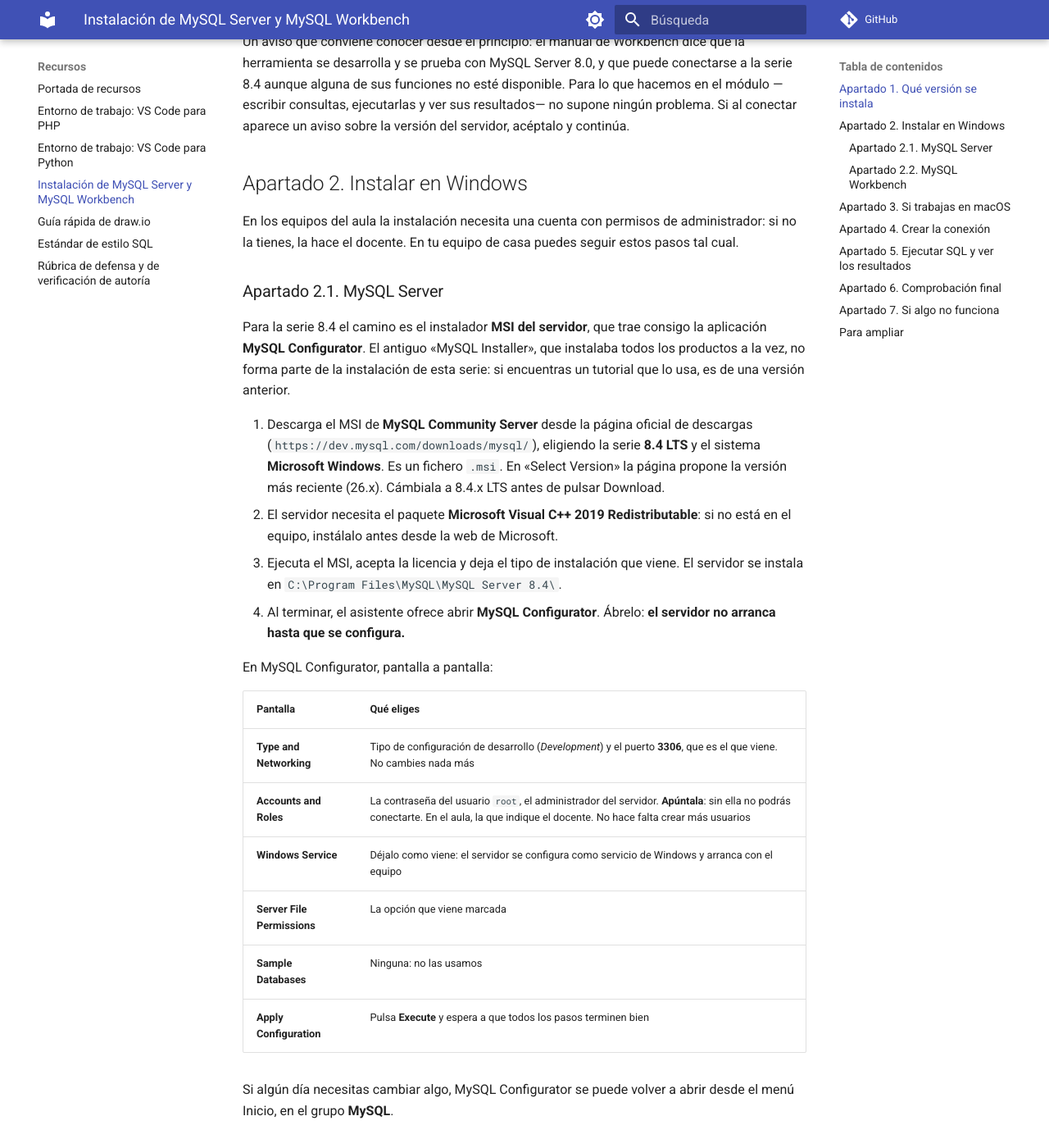
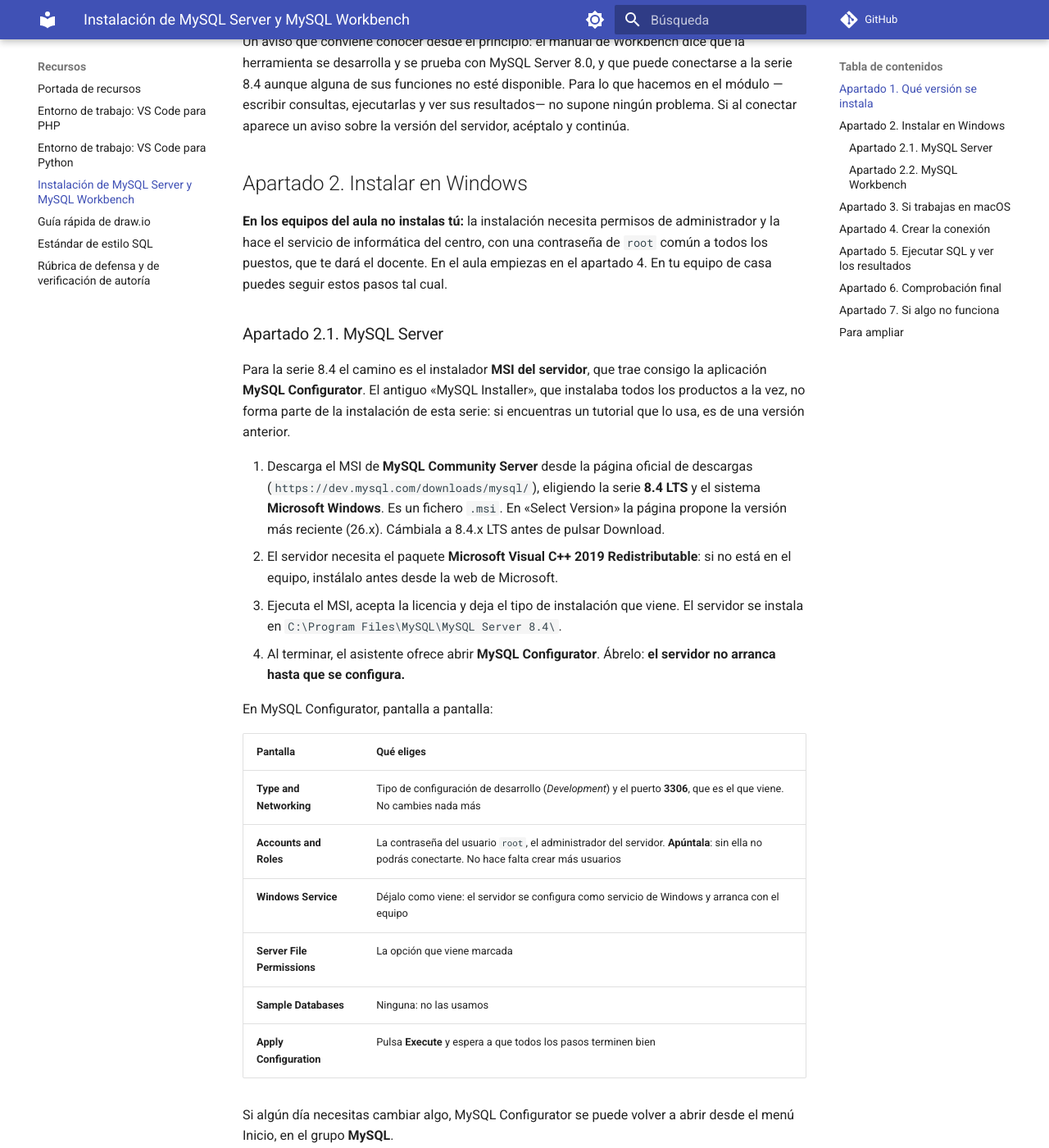
Before and after one commit to codigoRonin/apuntes-daw, an MkDocs documentation site: the page built from docs/recursos/instalacion-mysql-workbench.md, in a window 1280 px wide and 1400 px high, scrolled down 709 px. Shown: the whole window at 82% size. Built offline with MkDocs 1.6.1 and Material for MkDocs 9.7.7, drawn with Linux system fonts in a browser that asks for light colours; comment, search, counter and statistics services are not loaded; some of the changed text lies outside the part shown.

Commit message:
Guía de MySQL: en el aula instala el centro y la contraseña de root es común

```diff
--- a/docs/recursos/instalacion-mysql-workbench.md
+++ b/docs/recursos/instalacion-mysql-workbench.md
@@ -18,7 +18,7 @@ Un aviso que conviene conocer desde el principio: el manual de Workbench dice qu
 
 ## Apartado 2. Instalar en Windows
 
-En los equipos del aula la instalación necesita una cuenta con permisos de administrador: si no la tienes, la hace el docente. En tu equipo de casa puedes seguir estos pasos tal cual.
+**En los equipos del aula no instalas tú:** la instalación necesita permisos de administrador y la hace el servicio de informática del centro, con una contraseña de `root` común a todos los puestos, que te dará el docente. En el aula empiezas en el apartado 4. En tu equipo de casa puedes seguir estos pasos tal cual.
 
 ### Apartado 2.1. MySQL Server
 
@@ -34,7 +34,7 @@ En MySQL Configurator, pantalla a pantalla:
 | Pantalla | Qué eliges |
 |---|---|
 | **Type and Networking** | Tipo de configuración de desarrollo (*Development*) y el puerto **3306**, que es el que viene. No cambies nada más |
-| **Accounts and Roles** | La contraseña del usuario `root`, el administrador del servidor. **Apúntala**: sin ella no podrás conectarte. En el aula, la que indique el docente. No hace falta crear más usuarios |
+| **Accounts and Roles** | La contraseña del usuario `root`, el administrador del servidor. **Apúntala**: sin ella no podrás conectarte. No hace falta crear más usuarios |
 | **Windows Service** | Déjalo como viene: el servidor se configura como servicio de Windows y arranca con el equipo |
 | **Server File Permissions** | La opción que viene marcada |
 | **Sample Databases** | Ninguna: no las usamos |
@@ -61,7 +61,7 @@ Workbench no sabe todavía dónde está tu servidor: hay que decírselo una vez.
 
 1. En la pantalla inicial de Workbench, pulsa el **[+]** que hay junto a **MySQL Connections**. Se abre el cuadro **Setup New Connection**.
 2. En **Connection Name** escribe un nombre que reconozcas, por ejemplo `local-daw`. Los demás valores sirven como vienen para un servidor instalado en tu propio equipo: el puerto `3306` y el usuario `root`.
-3. Pulsa **Test Connection**. Cuando te pida la contraseña, es la de `root` del apartado 2.1. Si la prueba falla, casi siempre es por una de estas dos cosas: la contraseña no es la que apuntaste, o el servidor no está arrancado.
+3. Pulsa **Test Connection**. Cuando te pida la contraseña, es la de `root`: en casa, la que apuntaste en el apartado 2.1; en el aula, la común que te ha dado el docente. Si la prueba falla, casi siempre es por una de estas dos cosas: la contraseña no es la que apuntaste, o el servidor no está arrancado.
 4. Pulsa **OK**. La conexión queda en la pantalla inicial: un clic sobre ella abre el editor de SQL.
 
 ## Apartado 5. Ejecutar SQL y ver los resultados
```
